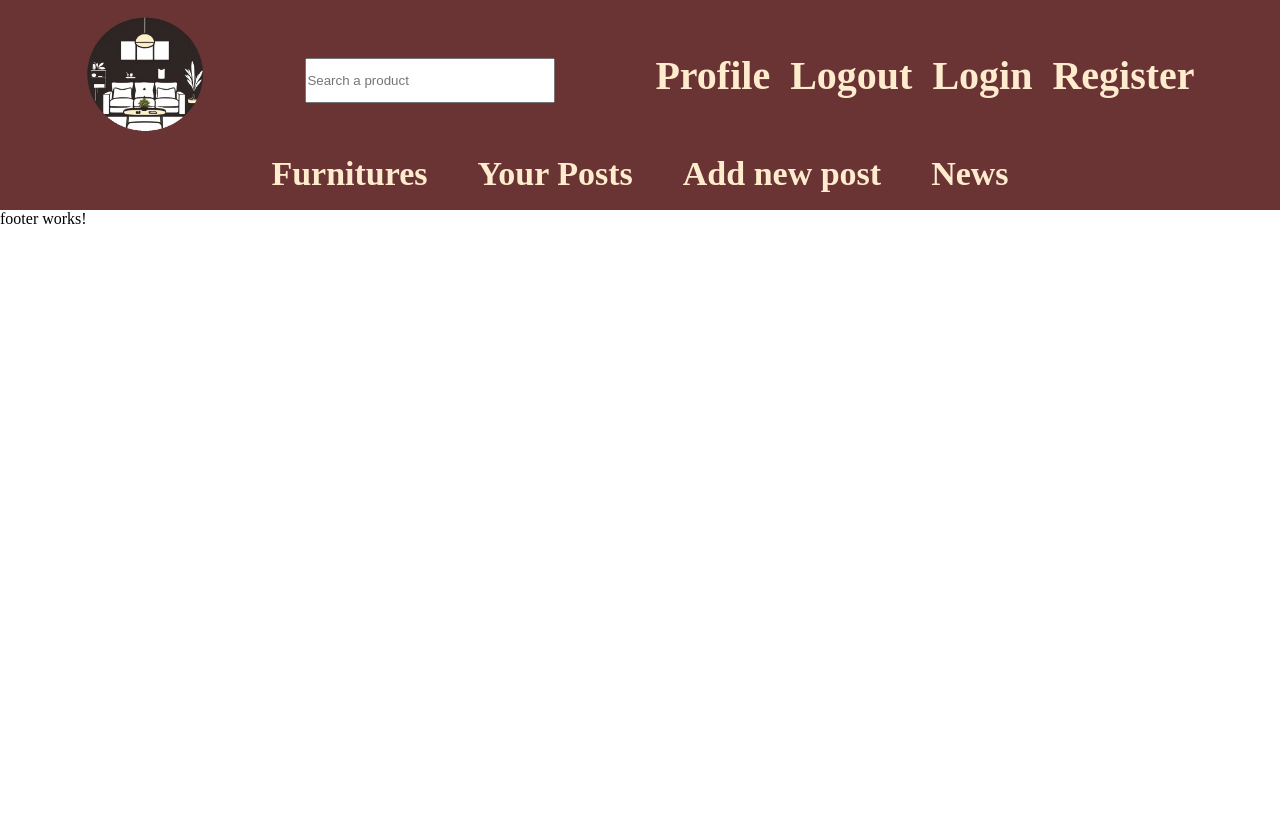
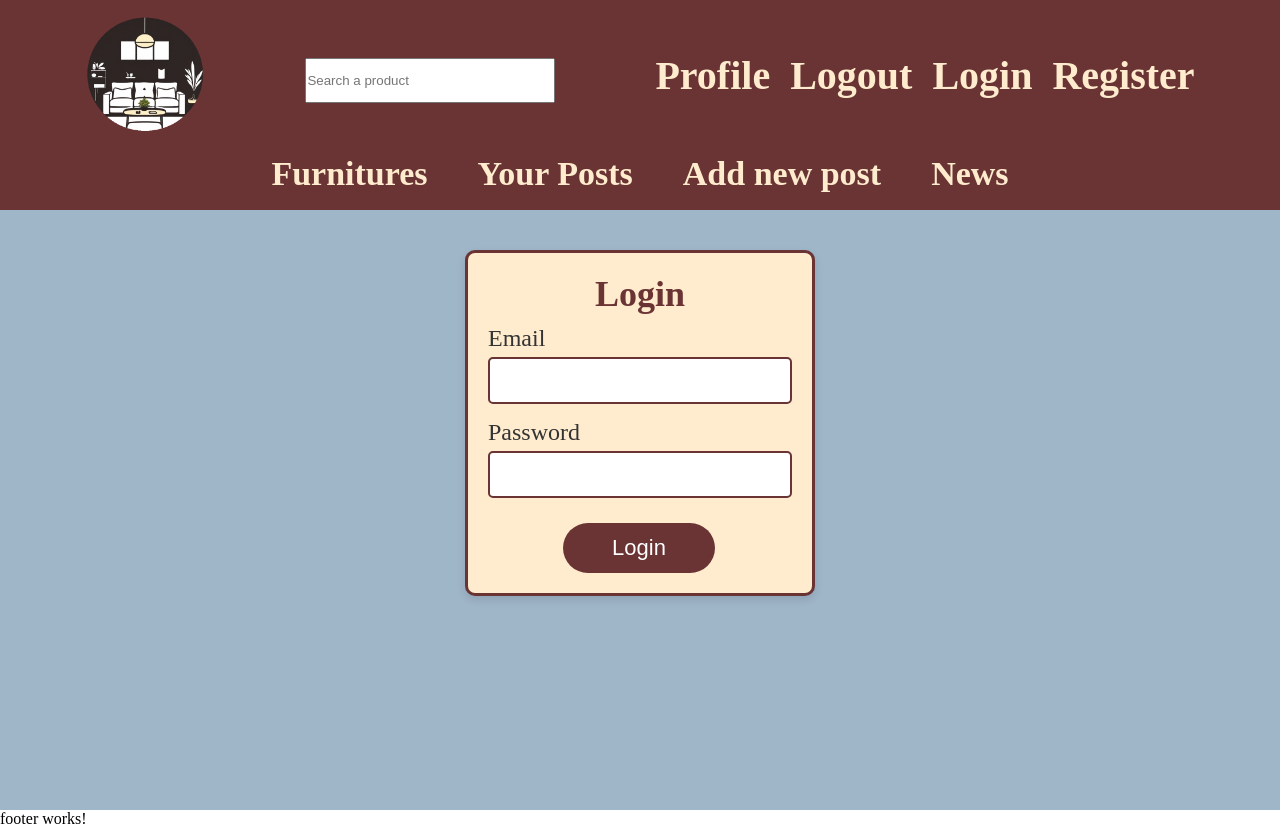
Before and after one commit to Sasho-Ch/FurnitureStore, an Angular app in the folder furnitureProject/: page /login in a window 1280 px wide. Before the commit this address led to /. Before the commit the page ends 800 px from the top, so only its background shows below. Built offline with nearby package versions, Linux system fonts and the light colour scheme.

Commit message:
making login component

```diff
--- a/furnitureProject/src/app/app.routes.ts
+++ b/furnitureProject/src/app/app.routes.ts
@@ -1,9 +1,11 @@
 import { Routes } from '@angular/router';
 import { HomeComponent } from './home/home.component';
 import { RegisterComponent } from './user/register/register.component';
+import { LoginComponent } from './user/login/login.component';
 
 export const routes: Routes = [
   { path: '', redirectTo: '/home', pathMatch: 'full' },
   { path: 'home', component: HomeComponent },
   { path: 'register', component: RegisterComponent },
+  { path: 'login', component: LoginComponent },
 ];
--- a/furnitureProject/src/app/core/header/header.component.html
+++ b/furnitureProject/src/app/core/header/header.component.html
@@ -10,7 +10,7 @@
             <ul>
                 <li><a href="">Profile</a></li>
                 <li><a href="">Logout</a></li>
-                <li><a href="">Login</a></li>
+                <li><a routerLink="/login">Login</a></li>
                 <li><a routerLink="/register">Register</a></li>
             </ul>
         </div>
--- a/furnitureProject/src/app/user/login/login.component.css
+++ b/furnitureProject/src/app/user/login/login.component.css
@@ -0,0 +1,68 @@
+.body {
+    background-color: #9fb5c8;
+    padding: 40px;
+    height: 600px;
+}
+
+.container {
+    width: 350px;
+    margin: 0 auto;
+    padding: 20px;
+    background-color: blanchedalmond;
+    border-radius: 10px;
+    box-shadow: 0 4px 8px rgba(0, 0, 0, 0.1);
+    border: 3px solid #6a3434;
+}
+
+.container h1 {
+    text-align: center;
+    font-size: 36px;
+    color: #6a3434;
+    margin-bottom: 10px;
+}
+
+.loginBox {
+    display: flex;
+    flex-direction: column;
+}
+
+.itemGroup {
+    margin-bottom: 15px;
+}
+
+.itemGroup label {
+    font-size: 24px;
+    color: #333;
+}
+
+.itemGroup input {
+    width: 100%;
+    padding: 10px;
+    margin-top: 5px;
+    border: 2px solid #6a3434;
+    border-radius: 5px;
+    font-size: 20px;
+}
+
+.itemGroup input:focus {
+    outline: none;
+    border-color: #a65e5e;
+}
+
+button {
+    margin-left: 75px;
+    width: 50%;
+    margin-top: 10px;
+    padding: 12px;
+    background-color: #6a3434;
+    color: white;
+    font-size: 22px;
+    border: none;
+    border-radius: 50px;
+    cursor: pointer;
+    transition: background-color 0.3s;
+}
+
+button:hover {
+    background-color: #a65e5e;
+}
--- a/furnitureProject/src/app/user/login/login.component.html
+++ b/furnitureProject/src/app/user/login/login.component.html
@@ -1 +1,18 @@
-<p>login works!</p>
+<div class="body">
+    <div class="container">
+        <h1>Login</h1>
+
+        <form class="loginBox">
+            <div class="itemGroup">
+                <label for="email">Email</label>
+                <input type="text" id="email" name="email">
+            </div>
+            <div class="itemGroup">
+                <label for="password">Password</label>
+                <input type="text" id="password" name="password">
+            </div>
+
+            <button>Login</button>
+        </form>
+    </div>
+    </div>
```
